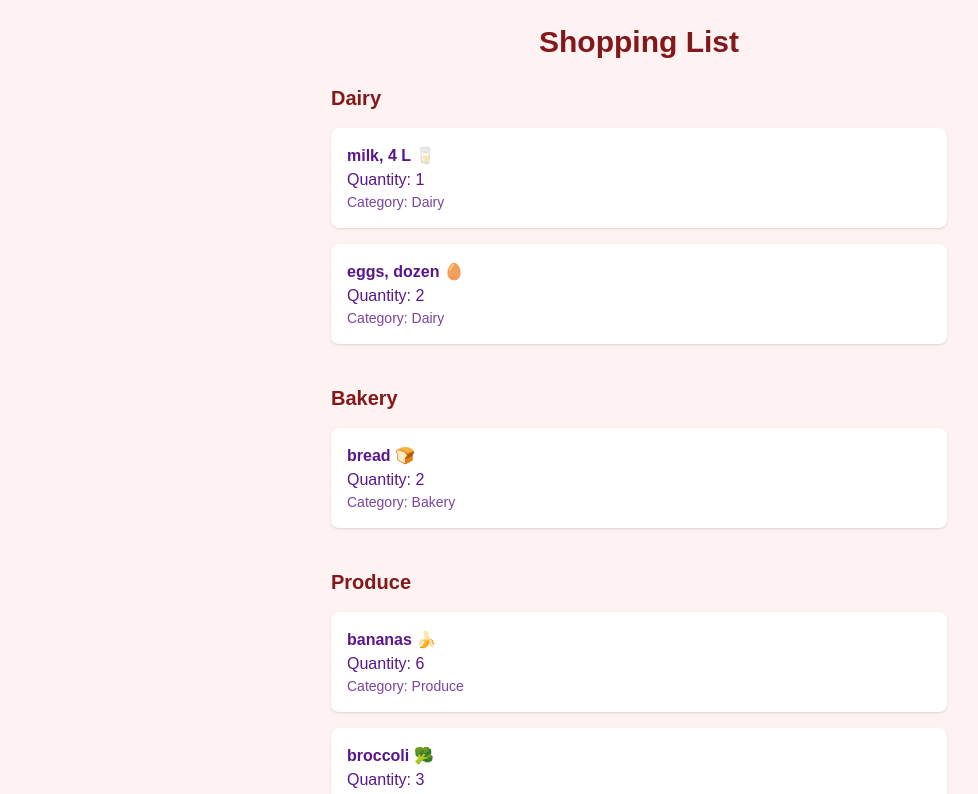
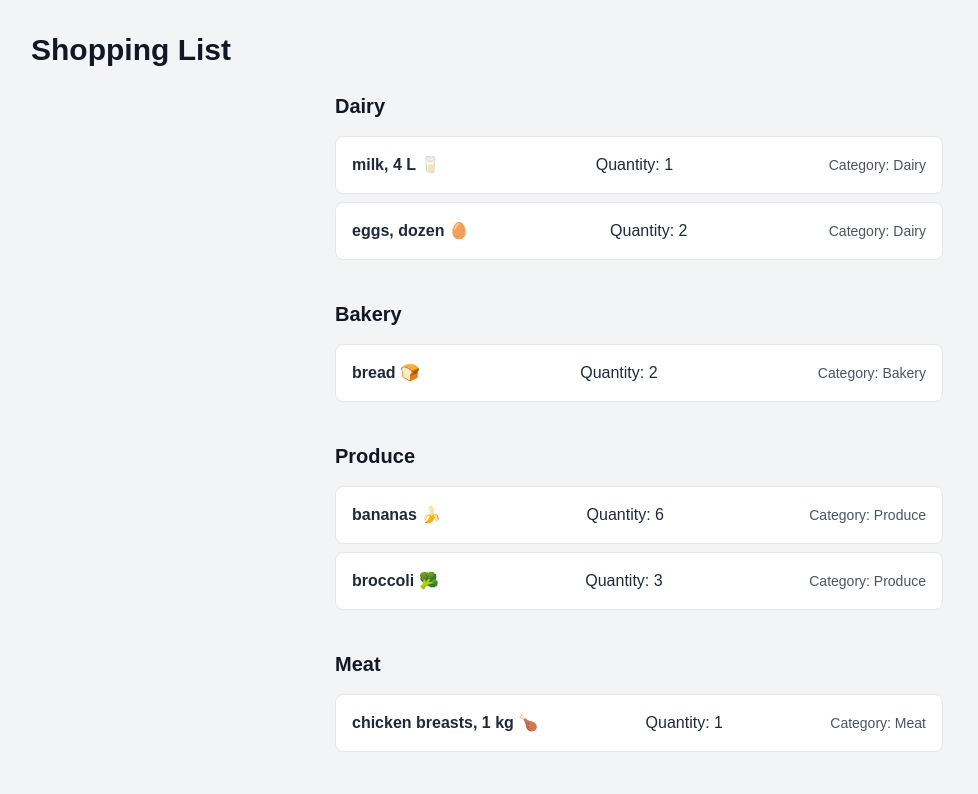
Before and after one commit to Kanwar0135/cprg306-assignments, a Next.js app: page /week-4 in a window 1280 px wide. Shown: the top 794 px of the page, without its empty margins (1-979 px from the left). Built offline with nearby package versions, Linux system fonts and the light colour scheme.

Commit message:
styling week 4

```diff
--- a/app/page.js
+++ b/app/page.js
@@ -51,6 +51,23 @@ export default function Page() {
           </p>
         </Link>
 
+        {/* Week 4 */}
+        <Link
+          href="/week-4"
+          className="
+            block p-6 rounded-xl shadow-md transition
+            bg-green-600 text-white
+            hover:bg-green-700
+            dark:bg-green-500 dark:hover:bg-green-400
+          "
+        >
+          <h2 className="text-xl font-semibold">Week 4</h2>
+          <p className="mt-1 text-white-100 dark:text-white-200">
+            Grocery List
+          </p>
+        </Link>
+
+
       </div>
     </main>
   );
--- a/app/week-4/item.js
+++ b/app/week-4/item.js
@@ -2,9 +2,9 @@ export default function Item({ name, quantity, category }) {
   return (
     <li
       className="
-        p-4 rounded-lg shadow
-        bg-white text-purple-900
-        dark:bg-purple-900 dark:text-purple-100
+        flex justify-between items-center p-4 mb-2 rounded-lg border
+      bg-white text-gray-800 border-gray-200
+      dark:bg-gray-800 dark:text-gray-100 dark:border-gray-700
       "
     >
       <p className="font-semibold">{name}</p>
--- a/app/week-4/page.js
+++ b/app/week-4/page.js
@@ -4,13 +4,12 @@ export default function Page() {
   return (
     <main
       className="
-        min-h-screen
-        bg-red-50 text-red-900
-        dark:bg-black dark:text-cyan-200
-        p-6
+        min-h-screen p-8
+      bg-gray-100 text-gray-900
+      dark:bg-gray-900 dark:text-gray-100
       "
     >
-      <h1 className="text-3xl font-bold mb-6 text-center">
+      <h1 className="text-3xl font-bold mb-6">
         Shopping List
       </h1>
 
```
